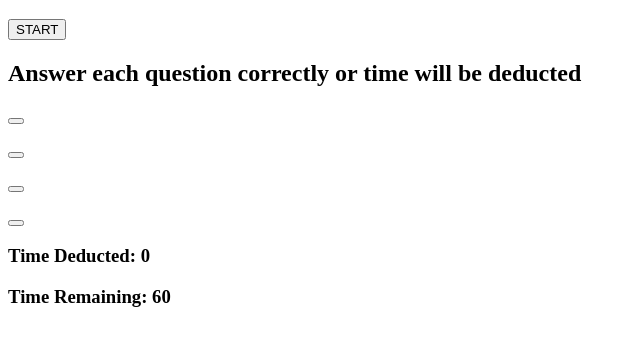
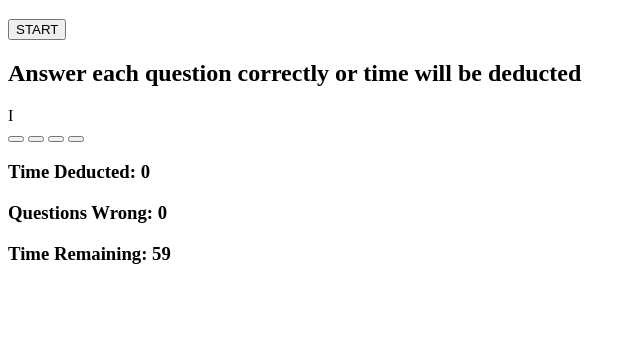
Before and after one commit to CatOrmerod/code-quiz, a plain HTML site: page index.html in a window 1280 px wide. Both pictures are taken after a click on the button "START". Shown: the part 61-406 px from the top of the page, without its empty margins (0-640 px from the left). Drawn offline with Linux system fonts and the light colour scheme.

Commit message:
further work into the question function

```diff
--- a/assets/js/script.js
+++ b/assets/js/script.js
@@ -1,50 +1,51 @@
 // questions variable
-var questions [
+var quizQuestions = [
     {
-        question: "Question 1 Question",
-        choices: ["A answer", "B answer", "C answer", "D answer"],
-        answer: "Question 1 Answer"
+        question: "Inside which HTML element do we put the JavaScript?",
+        choices: ["<javascript>", "<script>", "<body>", "<js>"],
+        answer: "<script>"
     },
     {
-        question: "Question 2 Question",
-        choices: ["A answer", "B answer", "C answer", "D answer"],
-        answer: "Question 2 Answer"
+        question: "What does CSS stand for?",
+        choices: ["Computer Style Sheets", "Cascading Computer Sheets", "Creative Styling Sheets", "Cascading Style Sheets"],
+        answer: "Cascading Style Sheets"
     },
     {
-        question: "Question 3 Question",
-        choices: ["A answer", "B answer", "C answer", "D answer"],
-        answer: "Question  Answer"
+        question: "Choose the correct HTML element for the largest heading:",
+        choices: ["<h1>", "<heading>", "<h6>", "<head>"],
+        answer: "<h1>"
     },
     {
-        question: "Question 4 Question",
-        choices: ["A answer", "B answer", "C answer", "D answer"],
-        answer: "Question 4 Answer"
+        question: "How to write an IF statement in JavaScript?",
+        choices: ["if i = 5", "if(i == 5)", "if i = 5 then", "if (i == 5) then"],
+        answer: "if(i == 5)"
     },
     {
-        question: "Question 5 Question",
-        choices: ["A answer", "B answer", "C answer", "D answer"],
-        answer: "Question 5 Answer"
+        question: "Which CSS property controls the text size?",
+        choices: ["text-style", "font-style", "text-size", "font-size"],
+        answer: "font-size"
     },
     {
-        question: "Question 6 Question",
-        choices: ["A answer", "B answer", "C answer", "D answer"],
-        answer: "Question 6 Answer"
-    },
-]
+        question: "How can you make a numbered list?",
+        choices: ["<ol>", "<list>", "<li>", "<ul>"],
+        answer: "<ol>"
+    }]
 
 // other variables
 
-var questionsRandom = "";
+var totalQuestions = quizQuestions.length;
+var currentQuestions = 0;
 
 var timer = 60;
 var deducter = 0;
 var interval
+var losses = 0;
 
-document.getElementById("start").addEventListener("click, startGame");
+document.getElementById("start").addEventListener("click", startGame);
 
 function startGame () {
     startTimer();
-
+    loadQuestion ();
 }
 
 function startTimer () {
@@ -52,11 +53,42 @@ function startTimer () {
     timer = 60;
     interval = setInterval(function () {
         document.getElementById("time-remaining").innerHTML = timer
-        if (timer === 0 {
+        if (timer === 0) {
             alert("You have lost this round")
+            losses++
             clearInterval (interval);
             interval = undefined
+            document.getElementById("losses").innerHTML = losses
+            document.getElementById("time-deducted").innerHTML = losses*10
         }
         timer--
     }, 1000)
 }
+
+function loadQuestion () {
+    if (currentQuestions === totalQuestions) {
+        return finalScore ();
+    }
+
+    for (var i =0; i < totalQuestions; i++) {
+    var currentQuestion = quizQuestions[currentQuestions];
+    document.getElementById("question").innerHTML = currentQuestion.question[0];
+    document.getElementById("choice-1").innerHTML = currentQuestion.choices[0];
+    document.getElementById("choice-2").innerHTML = currentQuestion.choices[1];
+    document.getElementById("choice-3").innerHTML = currentQuestion.choices[2];
+    document.getElementById("choice-4").innerHTML = currentQuestion.choices[3];
+
+
+    console.log(currentQuestion);
+    console.log(currentQuestion.choices[2]);
+    }
+
+
+
+}
+
+
+
+function finalScore () {
+
+}
--- a/index.html
+++ b/index.html
@@ -16,10 +16,10 @@
         <h2>Answer each question correctly or time will be deducted</h2>
         <div id = "question"></div>
         <div id = "choices">
-            <p><button id = "choice-1"></button></p>
-            <p><button id = "choice-2"></button></p>
-            <p><button id = "choice-3"></button></p>
-            <p><button id = "choice-4"></button></p>
+            <button><span id = "choice-1">A</span></button>
+            <button><span id = "choice-2">B</span></button>
+            <button><span id = "choice-3">C</span></button>
+            <button><span id = "choice-4">D</span></button>
         </div>
         <div id = "correct-answer"></div>
     </main>
@@ -27,6 +27,11 @@
         <div id = "deducter">
             <h3>Time Deducted:
                 <span id = "time-deducted">0</span>
+            </h3>
+        </div>
+        <div id = "wrong">
+            <h3>Questions Wrong:
+                <span id = "losses">0</span>
             </h3>
         </div>
         <div id = "timer">
```
